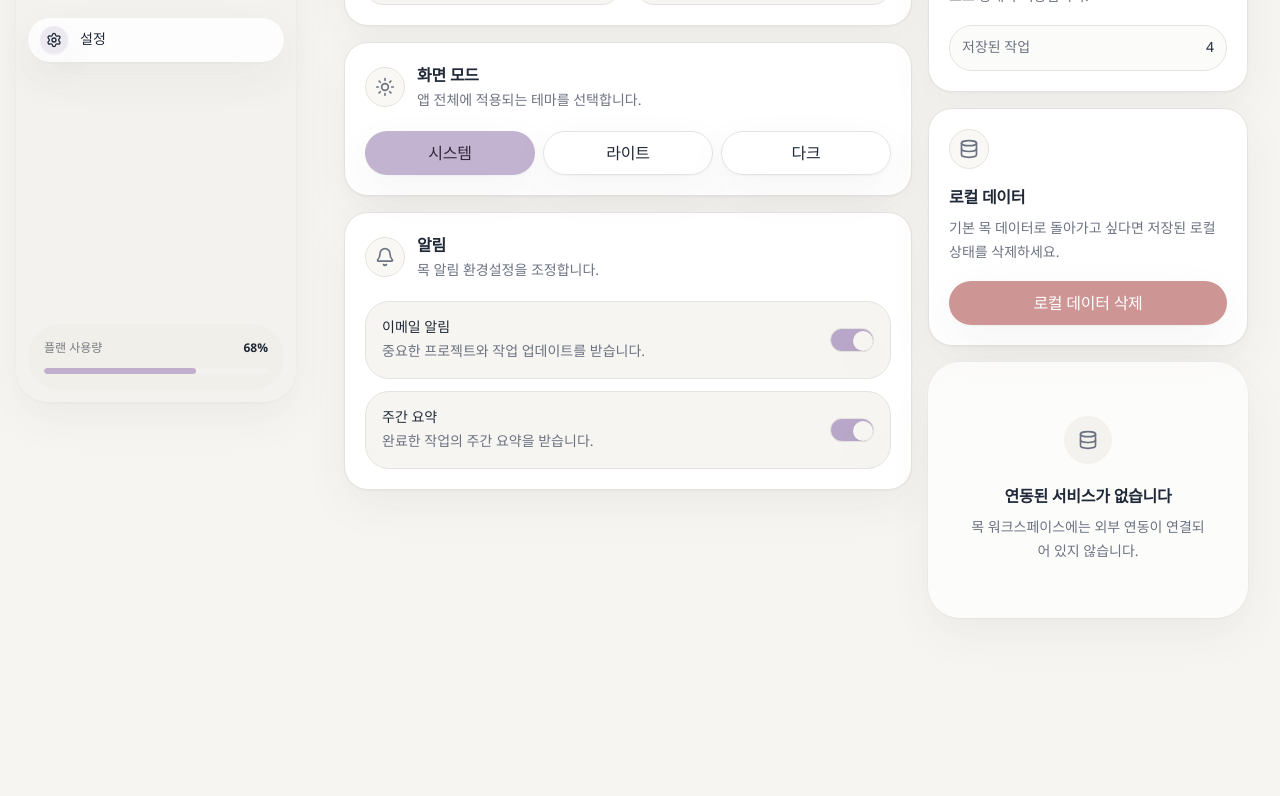
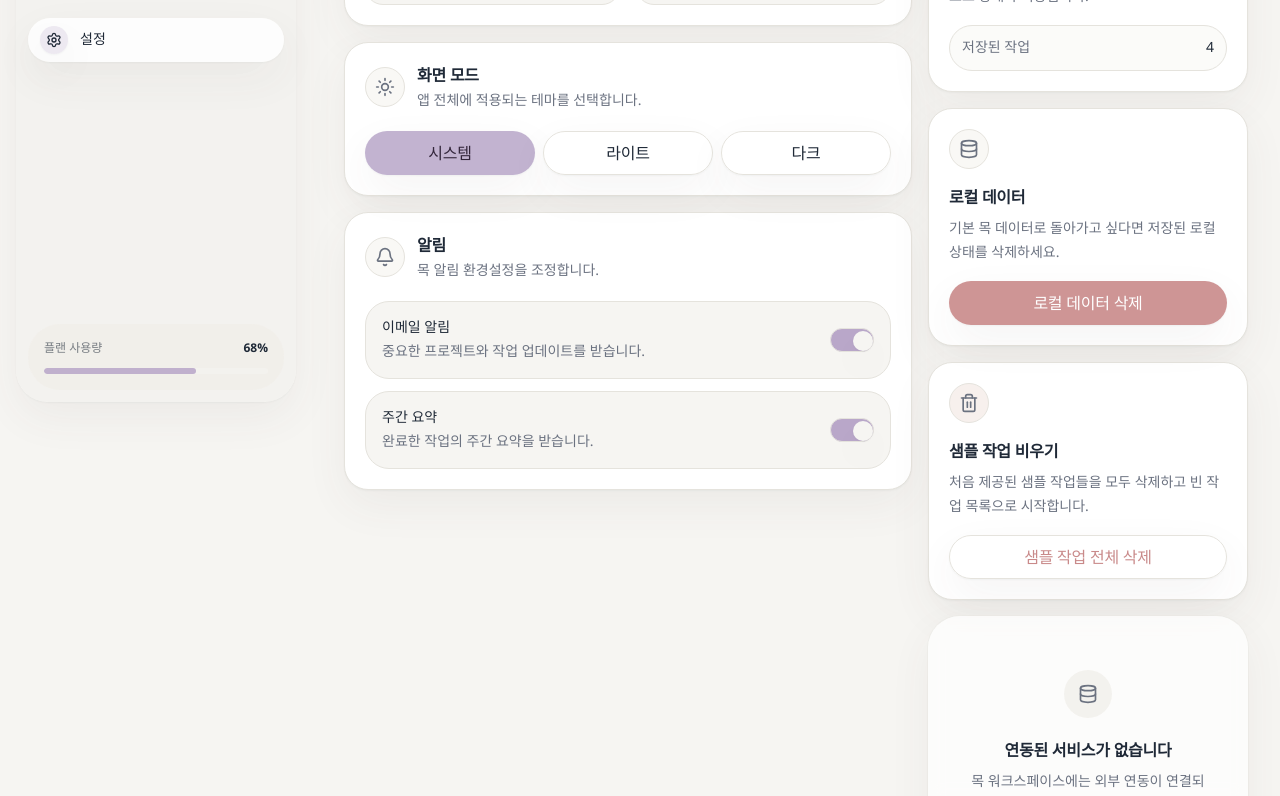
Before and after one commit to tkfkdgojjy-debug/taskflow, a Next.js app: page /settings in a window 1280 px wide. Shown: the part 382-1178 px from the top of the page. Before the commit the page ends 1032 px from the top, so only its background shows below. Built offline with nearby package versions, Linux system fonts and the light colour scheme; a web font is replaced by a local one.

Commit message:
Add sample task clearing

```diff
--- a/src/features/settings/settings-page-client.tsx
+++ b/src/features/settings/settings-page-client.tsx
@@ -1,7 +1,7 @@
 "use client";
 
 import { useState } from "react";
-import { Bell, Database, Moon, ShieldCheck, Sun, UserRound } from "lucide-react";
+import { Bell, Database, Moon, ShieldCheck, Sun, Trash2, UserRound } from "lucide-react";
 import { Badge } from "@/components/ui/badge";
 import { Button } from "@/components/ui/button";
 import { ConfirmDialog } from "@/components/ui/confirm-dialog";
@@ -15,7 +15,9 @@ export function SettingsPageClient() {
   const { toast } = useToast();
   const themeMode = useUIStore((state) => state.themeMode);
   const setThemeMode = useUIStore((state) => state.setThemeMode);
+  const clearTasks = useTaskStore((state) => state.clearTasks);
   const tasks = useTaskStore((state) => state.tasks);
+  const [isClearTasksConfirmOpen, setIsClearTasksConfirmOpen] = useState(false);
   const [isConfirmOpen, setIsConfirmOpen] = useState(false);
   const [emailNotifications, setEmailNotifications] = useState(true);
   const [weeklyDigest, setWeeklyDigest] = useState(true);
@@ -34,6 +36,16 @@ export function SettingsPageClient() {
     toast({
       title: "로컬 데이터가 삭제되었습니다",
       description: "앱을 새로고침하면 기본 목 워크스페이스가 복원됩니다.",
+      variant: "success",
+    });
+  }
+
+  function clearSampleTasks() {
+    clearTasks();
+    setIsClearTasksConfirmOpen(false);
+    toast({
+      title: "샘플 작업을 비웠습니다",
+      description: "작업 목록의 샘플 데이터가 삭제되었습니다.",
       variant: "success",
     });
   }
@@ -164,6 +176,24 @@ export function SettingsPageClient() {
             </Button>
           </section>
 
+          <section className="rounded-lg border bg-card p-5 shadow-xs">
+            <div className="grid size-10 place-items-center rounded-lg border bg-terracotta/15 text-muted-foreground">
+              <Trash2 className="size-5" />
+            </div>
+            <h2 className="mt-4 text-base font-semibold">샘플 작업 비우기</h2>
+            <p className="mt-2 text-sm leading-6 text-muted-foreground">
+              처음 제공된 샘플 작업들을 모두 삭제하고 빈 작업 목록으로 시작합니다.
+            </p>
+            <Button
+              type="button"
+              variant="outline"
+              className="mt-4 w-full text-destructive hover:bg-destructive/10"
+              onClick={() => setIsClearTasksConfirmOpen(true)}
+            >
+              샘플 작업 전체 삭제
+            </Button>
+          </section>
+
           <EmptyState
             icon={Database}
             title="연동된 서비스가 없습니다"
@@ -171,6 +201,15 @@ export function SettingsPageClient() {
           />
         </aside>
       </section>
+
+      <ConfirmDialog
+        confirmLabel="전체 삭제"
+        description="현재 작업 목록의 모든 샘플 작업이 삭제됩니다. 삭제 후에는 빈 작업 목록으로 시작합니다."
+        isOpen={isClearTasksConfirmOpen}
+        onClose={() => setIsClearTasksConfirmOpen(false)}
+        onConfirm={clearSampleTasks}
+        title="샘플 작업을 모두 삭제할까요?"
+      />
 
       <ConfirmDialog
         confirmLabel="데이터 삭제"
--- a/src/store/task-store.ts
+++ b/src/store/task-store.ts
@@ -34,6 +34,7 @@ interface TaskState {
   setSelectedProject: (projectId: ID) => void;
   setFilters: (filters: Partial<TaskFilters>) => void;
   resetFilters: () => void;
+  clearTasks: () => void;
   createTask: (input: CreateTaskInput) => Task;
   updateTask: (taskId: ID, patch: Partial<Task>) => void;
   deleteTask: (taskId: ID) => void;
@@ -94,6 +95,7 @@ export const useTaskStore = create<TaskState>()(
             },
           })),
         resetFilters: () => set({ filters: defaultFilters }),
+        clearTasks: () => set({ tasks: [] }),
         createTask: (input) => {
           const now = new Date().toISOString();
           const columnTasks = get().tasks.filter((task) => task.columnId === input.columnId);
```
